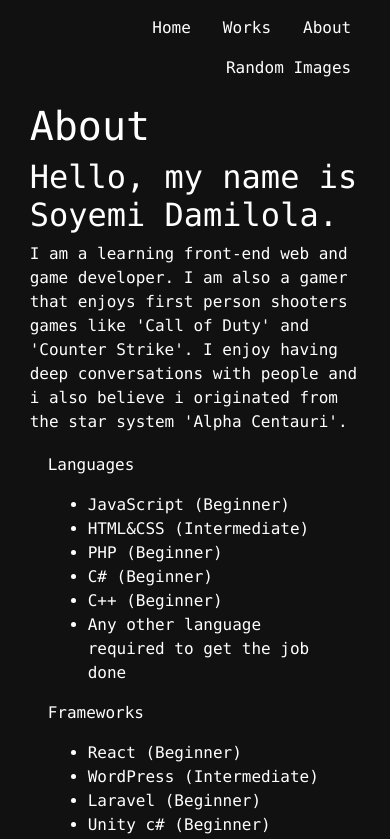
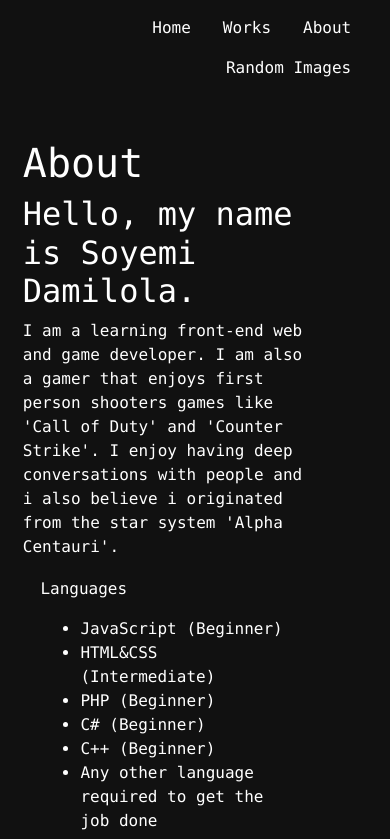
Before and after one commit to dhamie/damilola, a React (Create React App) app: page /damilola/about in a window 390 px wide. Shown: the top 839 px of the page. Built offline with nearby package versions, Linux system fonts and the light colour scheme.

Commit message:
landing page text center

```diff
--- a/src/pages/main.css
+++ b/src/pages/main.css
@@ -33,11 +33,16 @@ a:hover{
 	background-attachment: fixed;
 	background-position: top;
 	background-repeat: no-repeat;
-	width: 100%;
-	height: 90vh;*/
-	padding-top: 4%;
+	height: 90vh;
+	padding-top: 150px;
 	padding-left: 2%;
-	padding-right: 2%;
+	padding-right: 2%;*/
+  position: absolute;
+  top: 50%;
+  left: 50%;
+  -webkit-transform: translate(-50%, -50%);
+  transform: translate(-50%, -50%);
+  width: 85%;
 }
 
 #landingbigtext{
@@ -65,3 +70,16 @@ a:hover{
 .row, .col-lg-4{
 	padding: 1%;
 }
+
+@media only screen and (max-width: 767px) {
+
+  .lpd{
+    position: relative;
+    top: 0%;
+    left: 0%;
+    -webkit-transform: translate(0%, 0%);
+    transform: translate(0%, 0%);
+    padding-top: 15%;
+
+  }
+}
```
